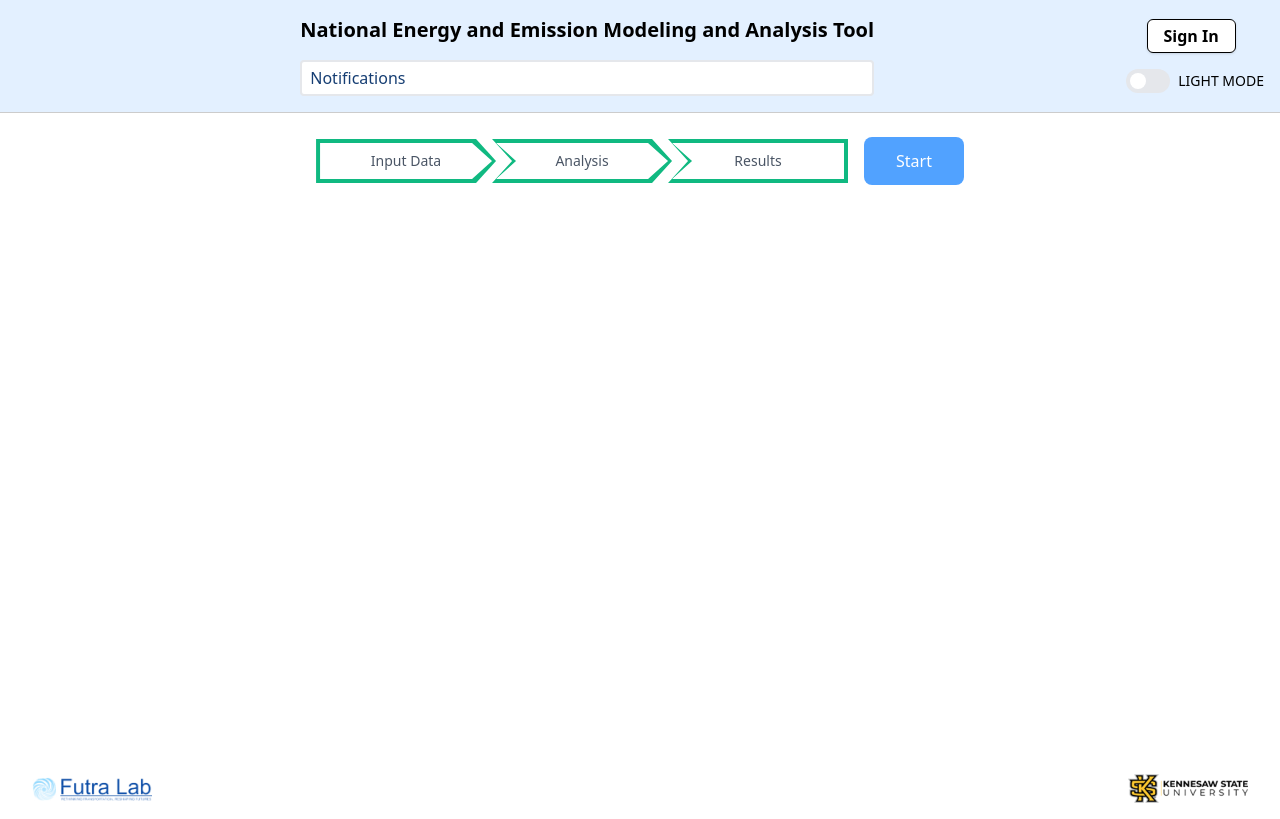
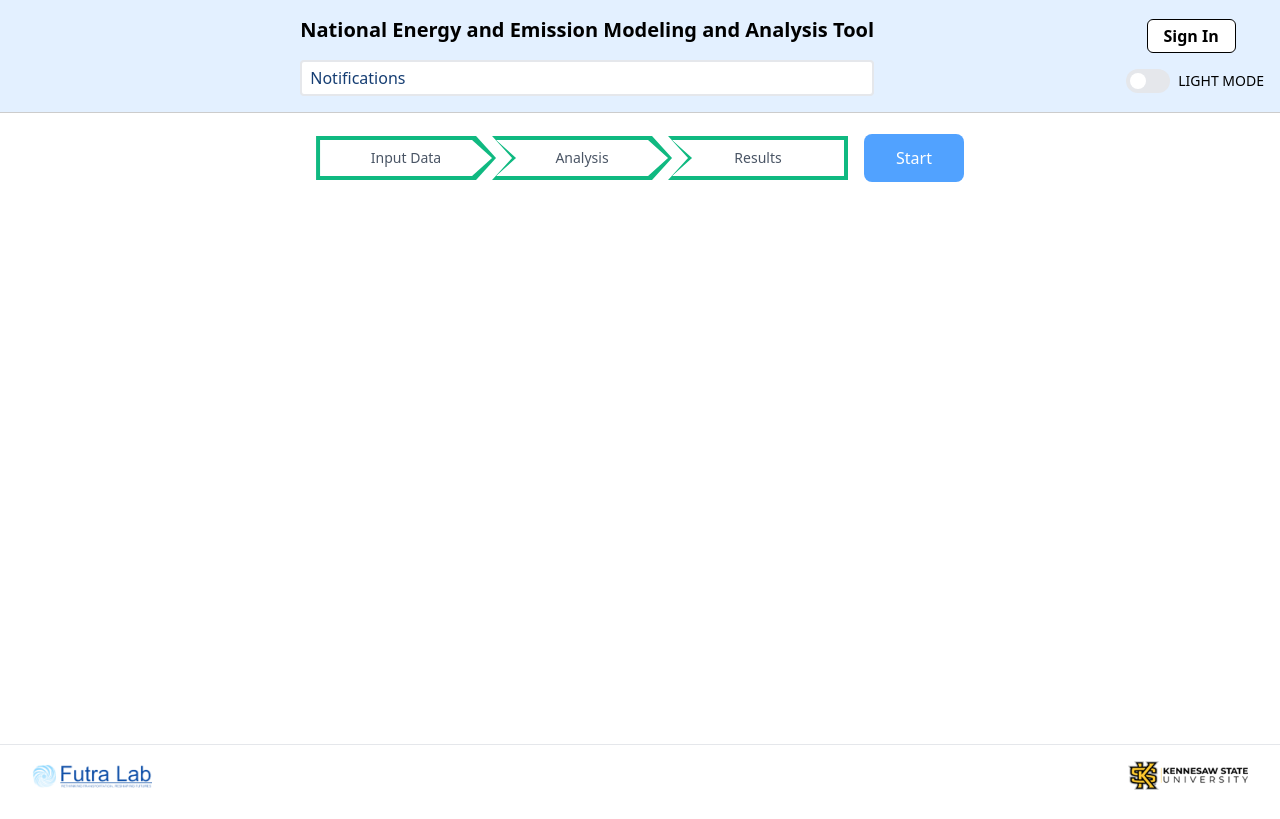
Before and after one commit to Swetha0027/Emission-website, a React app: page / in a window 1280 px wide. Built offline with nearby package versions, Linux system fonts and the light colour scheme; some icons are missing; the HTML template or start-up script is replaced by a standard one; what handsontable would draw is missing.

Commit message:
remove the shadows and borders

```diff
--- a/src/App.jsx
+++ b/src/App.jsx
@@ -10,19 +10,35 @@ const App = () => {
   const theme = useAppStore((s) => s.theme);
 
   return (
+    // App.tsx
     <BrowserRouter>
+      <div className={theme === "dark" ? "dark" : ""}>
+        {/* Fixed Header */}
         <div
-        className={`min-h-screen flex flex-col ${
-          theme === "dark" ? "dark" : ""
-        }`}
+          className="fixed top-0 left-0 right-0 h-[110px] box-border z-[1000]
+                    bg-white/80 dark:bg-gray-900/80 backdrop-blur
+                    border-b border-gray-200 dark:border-gray-800"
         >
           <Header />
+        </div>
+
+        {/* Content — pad to avoid overlap */}
+        <main className="pt-[110px] pb-[56px]">
           <Routes>
             <Route path="/" element={<ArrowStepper />} />
             <Route path="/signin" element={<SignIn />} />
             <Route path="/signup" element={<SignUp />} />
           </Routes>
+        </main>
+
+        {/* Fixed Footer */}
+        <div
+          className="fixed bottom-0 left-0 right-0 h-[56px] box-border z-[1000]
+                    bg-white/80 dark:bg-gray-900/80 backdrop-blur
+                    border-t border-gray-200 dark:border-gray-800"
+        >
           <Footer />
+        </div>
       </div>
     </BrowserRouter>
   );
--- a/src/components/ArrowStepper.jsx
+++ b/src/components/ArrowStepper.jsx
@@ -32,7 +32,7 @@ export default function ArrowStepper() {
   return (
     <div
       className="arrow-stepper flex flex-col items-center gap-8 p-6"
-      style={{ minHeight: "calc(100vh - 155px)" }}
+      style={{ minHeight: "calc(100vh - 185px)" }}
     >
       {/* Scoped CSS (no styled-jsx) */}
       <style>{`
--- a/src/components/EnergyConsumptionAndEmissionRates.jsx
+++ b/src/components/EnergyConsumptionAndEmissionRates.jsx
@@ -24,7 +24,7 @@ const EnergyConsumptionAndEmissionRates = ({ activeStep }) => {
     <div className="flex flex-row items-stretch gap-6 pl-6 pt-4">
       {/* Left panel: form + table */}
       <div className="flex flex-col gap-6">
-        <form className="flex items-end gap-4 p-4 shadow rounded">
+        <form className="flex items-end gap-4 p-4 rounded">
           <select
             value={ConsumptionAndEmissionState.FuelType}
             onChange={(e) =>
@@ -98,7 +98,7 @@ const EnergyConsumptionAndEmissionRates = ({ activeStep }) => {
           <img
             src={cityImages[classificationState.city]}
             alt={classificationState.city}
-            className="w-full h-[500px] object-contain rounded shadow-lg"
+            className="w-full h-[500px] object-contain rounded"
           />
         )}
       </div>
--- a/src/components/Footer.jsx
+++ b/src/components/Footer.jsx
@@ -1,20 +1,20 @@
-import React from 'react';
+import React from "react";
 
 const Footer = () => {
   return (
-    <footer className="bg-white px-8 py-4 flex justify-between items-center ">
+    <footer className="bg-white px-8 py-4 flex justify-between items-center z-[100]">
       <div className="flex items-center">
         <img
           src="src/assets/futra-logo.png"
           alt="Futra Lab"
-          style={{ width: '120px', height: 'auto' }}
+          style={{ width: "120px", height: "auto" }}
         />
       </div>
       <div className="flex items-center">
         <img
           src="src/assets/ksu-logo.png"
           alt="Kennesaw State University"
-          style={{ width: '120px', height: 'auto' }}
+          style={{ width: "120px", height: "auto" }}
         />
       </div>
     </footer>
--- a/src/components/GridEmissionRates.jsx
+++ b/src/components/GridEmissionRates.jsx
@@ -97,7 +97,7 @@ const GridEmissionRates = ({ activeStep }) => {
             </List>
           </CardContent>
         </Card>
-        <form className="flex items-end gap-4 p-4 shadow rounded">
+        <form className="flex items-end gap-4 p-4 rounded">
           <select
             value={GridEmissionState.EmissionType}
             onChange={(e) =>
@@ -143,7 +143,7 @@ const GridEmissionRates = ({ activeStep }) => {
           <img
             src={cityImages[classificationState.city]}
             alt={classificationState.city}
-            className="w-full h-[500px] object-contain rounded shadow-lg"
+            className="w-full h-[500px] object-contain rounded"
           />
         )}
       </div>
--- a/src/components/Header.jsx
+++ b/src/components/Header.jsx
@@ -46,7 +46,7 @@ const Header = () => {
       <div className="flex flex-col items-center gap-4">
         <Link
           to={"/signin"}
-          className={`font-semibold py-1 px-4 rounded-md border shadow-sm transition-colors duration-300 ${
+          className={`font-semibold py-1 px-4 rounded-md border transition-colors duration-300 ${
             theme === "dark"
               ? "bg-[#18181b] text-white border-white"
               : "bg-white text-black border-black"
--- a/src/components/Notifications.jsx
+++ b/src/components/Notifications.jsx
@@ -84,7 +84,7 @@ const Notifications = () => {
         <div
           id="notifications-menu"
           role="menu"
-          className={`absolute left-0 right-0 mt-1 rounded-md border shadow-lg z-50 transition-colors duration-300 ${menuTheme}`}
+          className={`absolute left-0 right-0 mt-1 rounded-md border z-50 transition-colors duration-300 ${menuTheme}`}
         >
           <ul className="max-h-80 overflow-auto py-1">
             {STATIC_NOTIFICATIONS.map((n) => (
--- a/src/components/ProjectedDemand.jsx
+++ b/src/components/ProjectedDemand.jsx
@@ -52,7 +52,7 @@ function ProjectedDemand({ activeStep }) {
   return (
     <div className="flex flex-row items-stretch gap-6 pl-6 pt-4">
       <div className="flex flex-col gap-6">
-        <form className="flex items-end gap-4 p-4 shadow rounded">
+        <form className="flex items-end gap-4 p-4 rounded">
           <label className="flex items-center bg-blue-400 text-white font-semibold px-4 py-2 rounded cursor-pointer h-[32px]">
             <span className="mr-2">Upload</span> Projected Traffic Volume Data
             <CloudUpload className="ml-2 w-5 h-5" />
@@ -121,7 +121,7 @@ function ProjectedDemand({ activeStep }) {
           <img
             src={cityImages[classificationState.city]}
             alt={classificationState.city}
-            className="w-full h-[500px] object-contain rounded shadow-lg"
+            className="w-full h-[500px] object-contain rounded"
           />
         )}
       </div>
--- a/src/components/VehicleClassification.jsx
+++ b/src/components/VehicleClassification.jsx
@@ -103,7 +103,7 @@ function VehicleClassification({ activeStep }) {
     <div className="flex flex-row items-stretch gap-6 pl-6 pt-4">
       {/* Left panel: form + table */}
       <div className="flex flex-col gap-6">
-        <form className="flex items-end gap-4 p-4 shadow rounded">
+        <form className="flex items-end gap-4 p-4 rounded">
           <label className="flex items-center bg-blue-400 text-white font-semibold px-4 py-2 rounded cursor-pointer h-[32px]">
             <span className="mr-2">Upload</span> Vehicle Classification
             <CloudUpload className="ml-2 w-5 h-5" />
@@ -215,7 +215,7 @@ function VehicleClassification({ activeStep }) {
           <img
             src={cityImages[classificationState.city]}
             alt={classificationState.city}
-            className="w-full h-[500px] object-contain rounded shadow-lg"
+            className="w-full h-[500px] object-contain rounded"
           />
         )}
       </div>
--- a/src/components/VehiclePenetration.jsx
+++ b/src/components/VehiclePenetration.jsx
@@ -60,7 +60,7 @@ function VehiclePenetration({ activeStep }) {
   return (
     <div className="flex flex-row items-stretch gap-6 pl-6 pt-4">
       <div className="flex flex-col gap-6">
-        <form className="flex items-end gap-4 p-4 shadow rounded">
+        <form className="flex items-end gap-4 p-4 rounded">
           <label className="flex items-center bg-blue-400 text-white font-semibold px-4 py-2 rounded cursor-pointer h-[32px]">
             <span className="mr-2">Upload</span> Projected Penetration
             <CloudUpload className="ml-2 w-5 h-5" />
@@ -122,7 +122,7 @@ function VehiclePenetration({ activeStep }) {
           <img
             src={cityImages[classificationState.city]}
             alt={classificationState.city}
-            className="w-full h-[500px] object-contain rounded shadow-lg"
+            className="w-full h-[500px] object-contain rounded"
           />
         )}
       </div>
--- a/src/components/VehicleTrafficVolume.jsx
+++ b/src/components/VehicleTrafficVolume.jsx
@@ -59,7 +59,7 @@ function VehicleTrafficVolume({ activeStep }) {
   return (
     <div className="flex flex-row items-stretch gap-6 pl-6 pt-4">
       <div className="flex flex-col gap-6">
-        <form className="flex items-end gap-4 p-4 shadow rounded">
+        <form className="flex items-end gap-4 p-4 rounded">
           <label className="flex items-center bg-blue-400 text-white font-semibold px-4 py-2 rounded cursor-pointer h-[32px]">
             <span className="mr-2">Upload</span> Traffic Volume
             <CloudUpload className="ml-2 w-5 h-5" />
@@ -127,7 +127,7 @@ function VehicleTrafficVolume({ activeStep }) {
           <img
             src={cityImages[classificationState.city]}
             alt={classificationState.city}
-            className="w-full h-[500px] object-contain rounded shadow-lg"
+            className="w-full h-[500px] object-contain rounded"
           />
         )}
       </div>
```
Lines whose indentation alone changed are shown as unchanged.
